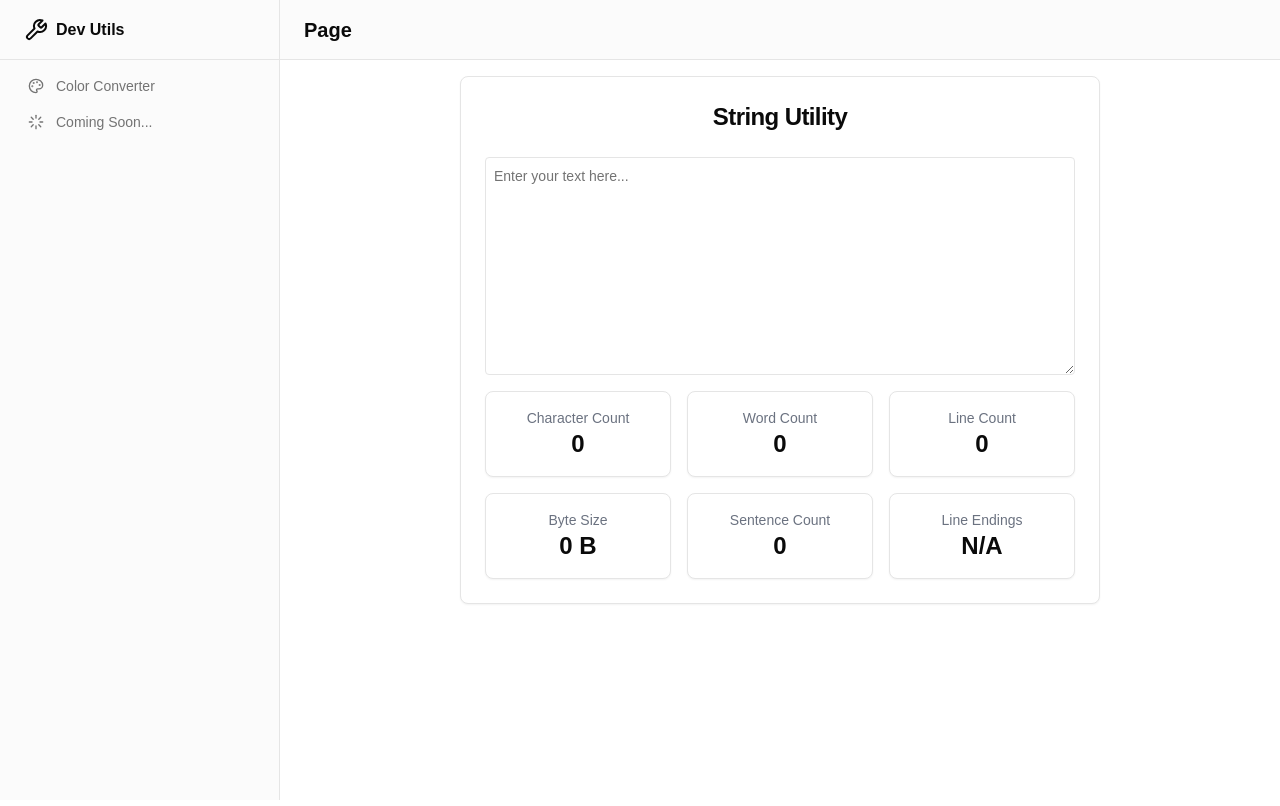
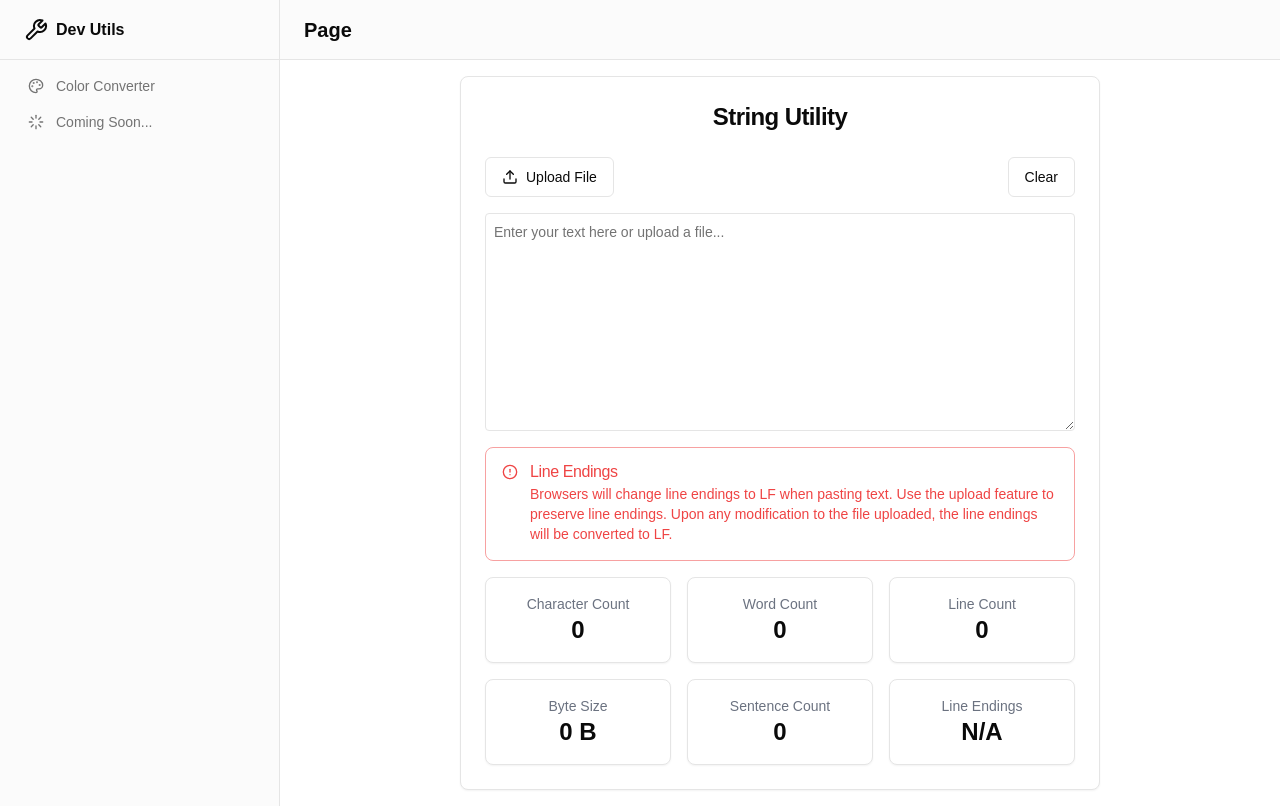
Before and after one commit to AV3RG/dev-utils, a Next.js app: page /strinfo in a window 1280 px wide. Built offline with nearby package versions, Linux system fonts and the light colour scheme.

Commit message:
feat(strinfo): file upload support

```diff
--- a/src/app/strinfo/page.tsx
+++ b/src/app/strinfo/page.tsx
@@ -1,11 +1,14 @@
 'use client'
 
-import {useState, useCallback, useMemo} from 'react'
+import { useState, useCallback, useMemo, ChangeEvent } from 'react'
 import { Card, CardContent, CardHeader, CardTitle } from "@/components/ui/card"
 import { Textarea } from "@/components/ui/textarea"
-import {Tooltip, TooltipContent, TooltipProvider, TooltipTrigger} from "@/components/ui/tooltip";
-import unitMaker from "@/lib/unitMaker";
-import detectLineEndings from "@/lib/lineEndings";
+import { Tooltip, TooltipContent, TooltipProvider, TooltipTrigger } from "@/components/ui/tooltip"
+import { Button } from "@/components/ui/button"
+import {AlertCircle, Upload} from "lucide-react"
+import unitMaker from "@/lib/unitMaker"
+import detectLineEndings from "@/lib/lineEndings"
+import {Alert, AlertDescription, AlertTitle} from "@/components/ui/alert";
 
 export default function StrInfo() {
     const [text, setText] = useState('')
@@ -22,7 +25,19 @@
         return { characterCount, wordCount, lineCount, byteSize, sentenceCount, lineEndings }
     }, [])
 
-    const stats = calculateStats(text)
+    const stats = useMemo(() => calculateStats(text), [text, calculateStats])
+
+    const handleFileUpload = (event: ChangeEvent<HTMLInputElement>) => {
+        const file = event.target.files?.[0]
+        if (file) {
+            const reader = new FileReader()
+            reader.onload = (e) => {
+                const content = e.target?.result as string
+                setText(content)
+            }
+            reader.readAsText(file)
+        }
+    }
 
     return (
         <div className="container mx-auto p-4 max-w-2xl">
@@ -30,22 +45,43 @@
                 <CardHeader>
                     <CardTitle className="text-2xl font-bold text-center">String Utility</CardTitle>
                 </CardHeader>
-                <CardContent>
+                <CardContent className={"flex flex-col gap-y-4"}>
+                    <div className="flex items-center justify-between">
+                        <Button variant="outline" onClick={() => document.getElementById('file-upload')?.click()}>
+                            <Upload className="mr-2 h-4 w-4" /> Upload File
+                        </Button>
+                        <input
+                            id="file-upload"
+                            type="file"
+                            onChange={handleFileUpload}
+                            className="hidden"
+                            accept=".*/*"
+                        />
+                        <Button variant="outline" onClick={() => setText('')}>Clear</Button>
+                    </div>
                     <Textarea
-                        placeholder="Enter your text here..."
+                        placeholder="Enter your text here or upload a file..."
                         value={text}
                         onChange={(e) => setText(e.target.value)}
                         rows={10}
-                        className="w-full mb-4 p-2 border rounded"
+                        className="w-full p-2 border rounded"
                         aria-label="Input text"
                     />
+                    <Alert variant="destructive">
+                        <AlertCircle className="h-4 w-4" />
+                        <AlertTitle>Line Endings</AlertTitle>
+                        <AlertDescription>
+                            Browsers will change line endings to LF when pasting text. Use the upload feature to preserve line endings.
+                            Upon any modification to the file uploaded, the line endings will be converted to LF.
+                        </AlertDescription>
+                    </Alert>
                     <div className="grid grid-cols-2 md:grid-cols-3 gap-4">
                         <NumStatCard title="Character Count" value={stats.characterCount} />
                         <NumStatCard title="Word Count" value={stats.wordCount} />
                         <NumStatCard title="Line Count" value={stats.lineCount} />
-                        <NumStatCard title="Byte Size" value={stats.byteSize} unit={"B"} />
+                        <NumStatCard title="Byte Size" value={stats.byteSize} unit="B" />
                         <NumStatCard title="Sentence Count" value={stats.sentenceCount} />
-                        <StatCard title={"Line Endings"} value={stats.lineEndings.join(", ")} />
+                        <StatCard title="Line Endings" value={stats.lineEndings.join(", ")} />
                     </div>
                 </CardContent>
             </Card>
@@ -64,8 +100,7 @@
     )
 }
 
-function NumStatCard({ title, value, unit }: { title: string; value: number, unit?: string }) {
-
+function NumStatCard({ title, value, unit }: { title: string; value: number; unit?: string }) {
     const [displayValue, additionalUnit] = unitMaker(value)
     const displayFormatted = useMemo(() => {
         if (additionalUnit) return displayValue.toFixed(2)
--- /dev/null
+++ b/src/components/ui/alert.tsx
@@ -0,0 +1,59 @@
+import * as React from "react"
+import { cva, type VariantProps } from "class-variance-authority"
+
+import { cn } from "@/lib/utils"
+
+const alertVariants = cva(
+  "relative w-full rounded-lg border p-4 [&>svg~*]:pl-7 [&>svg+div]:translate-y-[-3px] [&>svg]:absolute [&>svg]:left-4 [&>svg]:top-4 [&>svg]:text-foreground",
+  {
+    variants: {
+      variant: {
+        default: "bg-background text-foreground",
+        destructive:
+          "border-destructive/50 text-destructive dark:border-destructive [&>svg]:text-destructive",
+      },
+    },
+    defaultVariants: {
+      variant: "default",
+    },
+  }
+)
+
+const Alert = React.forwardRef<
+  HTMLDivElement,
+  React.HTMLAttributes<HTMLDivElement> & VariantProps<typeof alertVariants>
+>(({ className, variant, ...props }, ref) => (
+  <div
+    ref={ref}
+    role="alert"
+    className={cn(alertVariants({ variant }), className)}
+    {...props}
+  />
+))
+Alert.displayName = "Alert"
+
+const AlertTitle = React.forwardRef<
+  HTMLParagraphElement,
+  React.HTMLAttributes<HTMLHeadingElement>
+>(({ className, ...props }, ref) => (
+  <h5
+    ref={ref}
+    className={cn("mb-1 font-medium leading-none tracking-tight", className)}
+    {...props}
+  />
+))
+AlertTitle.displayName = "AlertTitle"
+
+const AlertDescription = React.forwardRef<
+  HTMLParagraphElement,
+  React.HTMLAttributes<HTMLParagraphElement>
+>(({ className, ...props }, ref) => (
+  <div
+    ref={ref}
+    className={cn("text-sm [&_p]:leading-relaxed", className)}
+    {...props}
+  />
+))
+AlertDescription.displayName = "AlertDescription"
+
+export { Alert, AlertTitle, AlertDescription }
```
